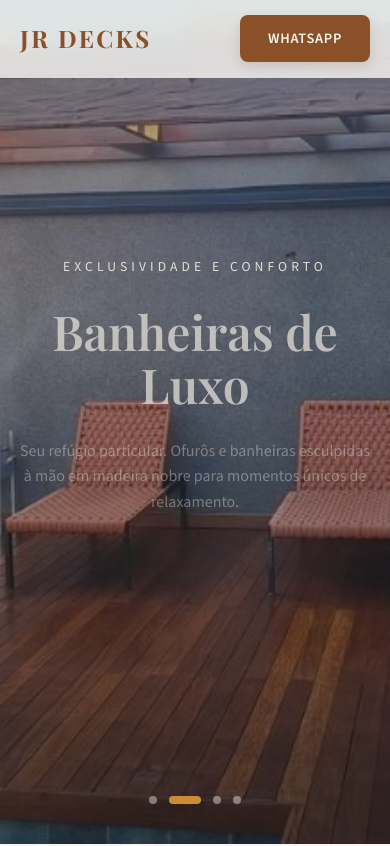
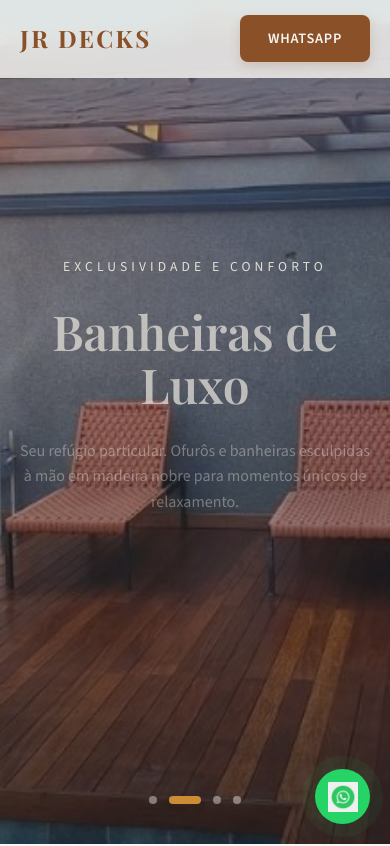
Before and after one commit to gideaodsantos-Senai/pergolato, a plain HTML site: page index.html in a window 390 px wide. Shown: the top 846 px of the page. Drawn offline with nearby package versions, Linux system fonts and the light colour scheme.

Commit message:
Icon de WPP

```diff
--- a/index.html
+++ b/index.html
@@ -206,7 +206,7 @@
                 <div style="display: flex; justify-content: center; gap: 20px; flex-wrap: wrap;">
                     <a href="https://wa.me/5517996469710?text=Olá,%20gostaria%20de%20fazer%20um%20orçamento%20de%20um%20deck!"
                         target="_blank" class="btn-cta" style="padding: 15px 40px;">WhatsApp: (17) 99646-9710</a>
-                    <a href="mailto:[@osni229@gmail.com]?subject=Orçamento%20deck&body=Olá,%20gostaria%20de%20fazer%20um%20orçamento%20de%20um%20deck!"
+                    <a href="mailto:osni229@gmail.com?subject=Orçamento%20deck&body=Olá,%20gostaria%20de%20fazer%20um%20orçamento%20de%20um%20deck!"
                         class="btn-cta"
                         style="padding: 15px 40px; background: transparent; border: 1px solid hsl(var(--primary)); color: hsl(var(--primary));">Email:
                         osni229@gmail.com</a>
@@ -248,6 +248,12 @@
         </div>
     </div>
 
+    <!-- Botão Flutuante WhatsApp -->
+    <a href="https://wa.me/5517996469710?text=Olá,%20gostaria%20de%20fazer%20um%20orçamento%20de%20um%20deck!"
+        target="_blank" class="whatsapp-btn" title="Fale conosco no WhatsApp">
+        <img src="assets/img/whatsapp.png" alt="WhatsApp">
+    </a>
+
     <!-- JS -->
     <script src="script.js" defer></script>
 </body>
--- a/style.css
+++ b/style.css
@@ -6,11 +6,13 @@
     --foreground: 25 30% 12%;
     --card: 30 20% 98%;
     --card-foreground: 25 30% 12%;
-    --primary: 25 55% 35%; /* Wood Brown */
+    --primary: 25 55% 35%;
+    /* Wood Brown */
     --primary-foreground: 30 25% 96%;
     --secondary: 30 15% 90%;
     --muted: 25 10% 45%;
-    --accent: 35 60% 50%; /* Gold */
+    --accent: 35 60% 50%;
+    /* Gold */
     --accent-foreground: 30 25% 96%;
     --border: 30 15% 85%;
 
@@ -41,7 +43,10 @@ body {
     overflow-x: hidden;
 }
 
-h1, h2, h3, h4 {
+h1,
+h2,
+h3,
+h4 {
     font-family: var(--font-display);
     font-weight: 600;
 }
@@ -78,7 +83,7 @@ header {
 header.scrolled {
     padding: 12px 5%;
     background: rgba(253, 251, 247, 0.95);
-    box-shadow: 0 4px 20px rgba(0,0,0,0.03);
+    box-shadow: 0 4px 20px rgba(0, 0, 0, 0.03);
 }
 
 .logo a {
@@ -151,12 +156,10 @@ nav ul li a:hover {
     content: '';
     position: absolute;
     inset: 0;
-    background: linear-gradient(
-        to bottom,
-        rgba(0,0,0,0.4) 0%,
-        rgba(0,0,0,0.2) 40%,
-        rgba(0,0,0,0.6) 100%
-    );
+    background: linear-gradient(to bottom,
+            rgba(0, 0, 0, 0.4) 0%,
+            rgba(0, 0, 0, 0.2) 40%,
+            rgba(0, 0, 0, 0.6) 100%);
 }
 
 .hero-overlay {
@@ -219,7 +222,7 @@ nav ul li a:hover {
     position: absolute;
     top: 50%;
     transform: translateY(-50%);
-    background: rgba(255,255,255,0.1);
+    background: rgba(255, 255, 255, 0.1);
     backdrop-filter: blur(8px);
     border: none;
     width: 50px;
@@ -235,11 +238,16 @@ nav ul li a:hover {
 }
 
 .carousel-btn:hover {
-    background: rgba(255,255,255,0.3);
+    background: rgba(255, 255, 255, 0.3);
 }
 
-.prev { left: 30px; }
-.next { right: 30px; }
+.prev {
+    left: 30px;
+}
+
+.next {
+    right: 30px;
+}
 
 .carousel-indicators {
     position: absolute;
@@ -255,7 +263,7 @@ nav ul li a:hover {
     width: 8px;
     height: 8px;
     border-radius: 50%;
-    background: rgba(255,255,255,0.4);
+    background: rgba(255, 255, 255, 0.4);
     cursor: pointer;
     transition: 0.4s;
 }
@@ -315,7 +323,7 @@ nav ul li a:hover {
 
 .feature-card:hover {
     transform: translateY(-10px);
-    box-shadow: 0 20px 40px rgba(0,0,0,0.04);
+    box-shadow: 0 20px 40px rgba(0, 0, 0, 0.04);
 }
 
 .feature-icon {
@@ -361,7 +369,7 @@ nav ul li a:hover {
 }
 
 .product-card:hover {
-    box-shadow: 0 12px 30px rgba(0,0,0,0.08);
+    box-shadow: 0 12px 30px rgba(0, 0, 0, 0.08);
 }
 
 .product-image {
@@ -459,7 +467,8 @@ footer {
     inset: 0;
     background: rgba(0, 0, 0, 0.85);
     backdrop-filter: blur(8px);
-    display: none; /* Escondido por padrão */
+    display: none;
+    /* Escondido por padrão */
     justify-content: center;
     align-items: center;
     z-index: 2000;
@@ -530,14 +539,84 @@ footer {
     max-height: 70vh;
     border-radius: 12px;
     object-fit: contain;
-    box-shadow: 0 10px 20px rgba(0,0,0,0.1);
+    box-shadow: 0 10px 20px rgba(0, 0, 0, 0.1);
 }
 
 /* Responsive */
 @media (max-width: 768px) {
-    header { padding: 15px 20px; }
-    nav { display: none; }
-    .hero h1 { font-size: 3rem; }
-    .carousel-btn { display: none; }
-    .section { padding: 60px 0; }
+    header {
+        padding: 15px 20px;
+    }
+
+    nav {
+        display: none;
+    }
+
+    .hero h1 {
+        font-size: 3rem;
+    }
+
+    .carousel-btn {
+        display: none;
+    }
+
+    .section {
+        padding: 60px 0;
+    }
 }
+
+.whatsapp-btn {
+    position: fixed;
+    bottom: 30px;
+    right: 30px;
+    width: 60px;
+    height: 60px;
+    background-color: #25d366;
+    border-radius: 50%;
+    display: flex;
+    align-items: center;
+    justify-content: center;
+    box-shadow: 0 4px 15px rgba(0, 0, 0, 0.25);
+    z-index: 9999;
+    transition: all 0.3s cubic-bezier(0.4, 0, 0.2, 1);
+    animation: pulse 2s infinite;
+}
+
+.whatsapp-btn img {
+    width: 35px;
+    height: 35px;
+}
+
+.whatsapp-btn:hover {
+    transform: scale(1.1) translateY(-5px);
+    background-color: #128c7e;
+    box-shadow: 0 6px 20px rgba(0, 0, 0, 0.3);
+}
+
+@keyframes pulse {
+    0% {
+        box-shadow: 0 0 0 0 rgba(37, 211, 102, 0.5);
+    }
+
+    70% {
+        box-shadow: 0 0 0 15px rgba(37, 211, 102, 0);
+    }
+
+    100% {
+        box-shadow: 0 0 0 0 rgba(37, 211, 102, 0);
+    }
+}
+
+@media (max-width: 768px) {
+    .whatsapp-btn {
+        bottom: 20px;
+        right: 20px;
+        width: 55px;
+        height: 55px;
+    }
+
+    .whatsapp-btn img {
+        width: 30px;
+        height: 30px;
+    }
+}
```
Also changed, not shown: assets/img/whatsapp.png (added).
